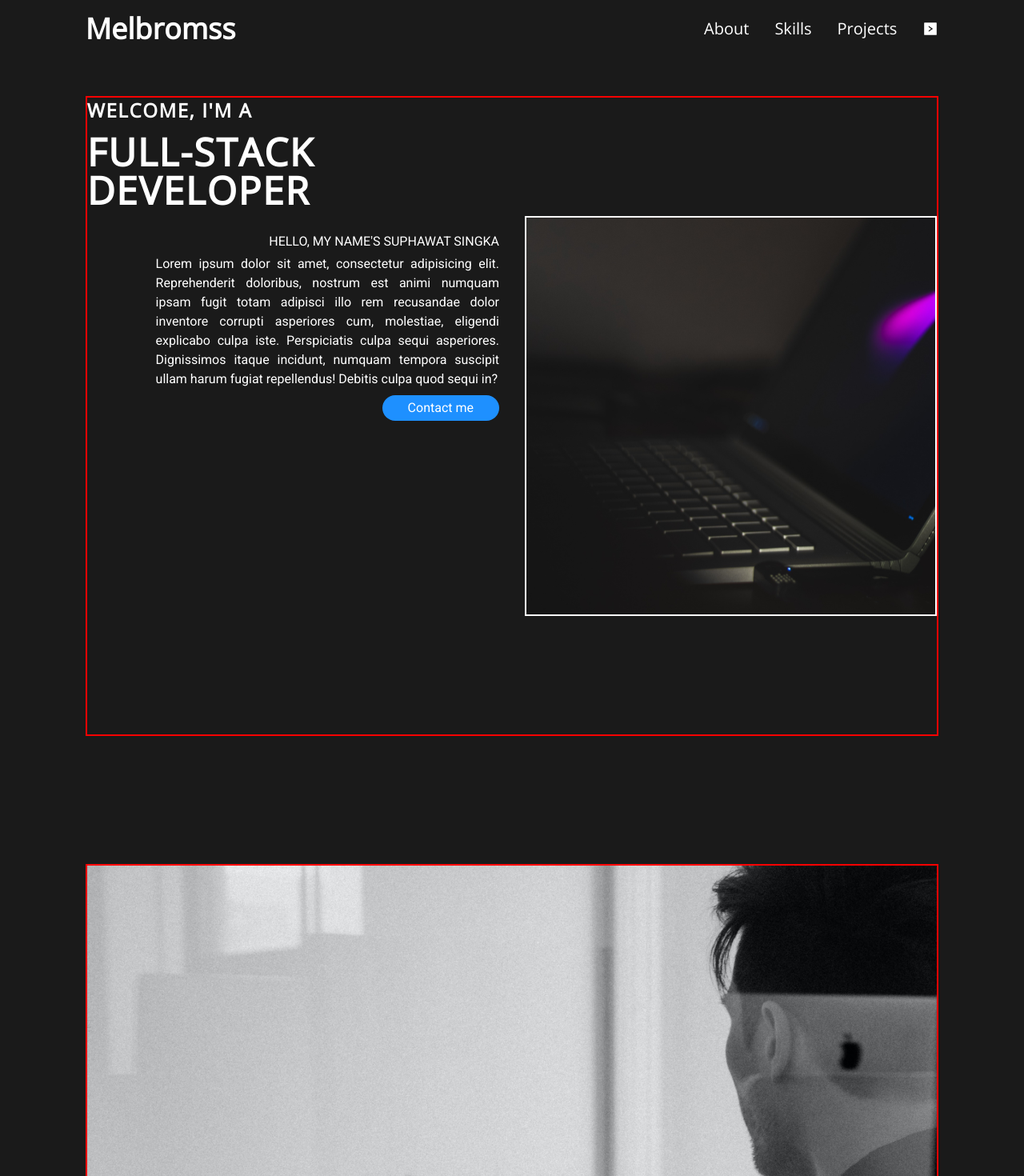
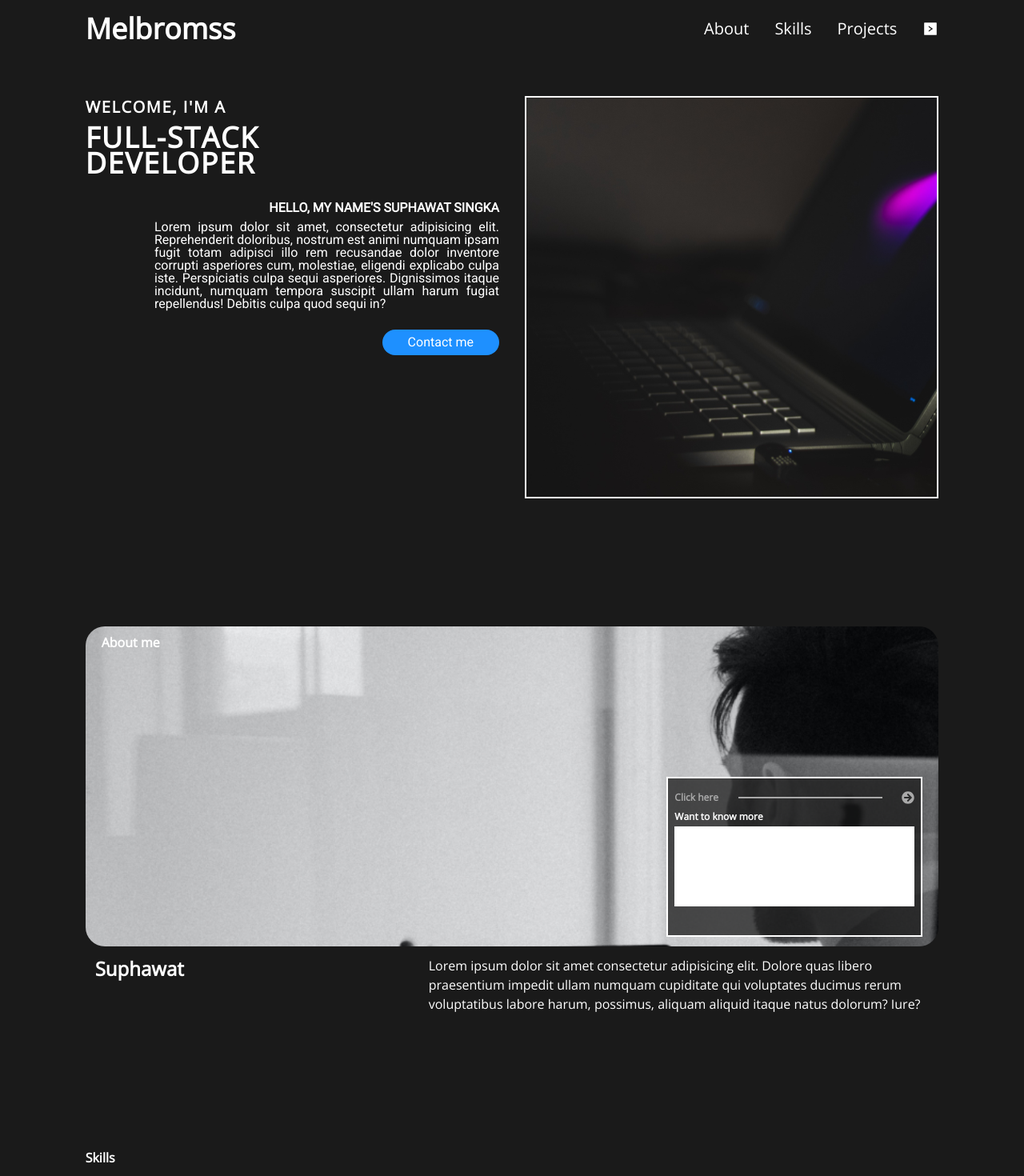
Before and after one commit to HersheyPlus/Portfolio, a React (Vite) app: page / in a window 1280 px wide. Shown: the top 1470 px of the page at 80% size. Built offline with nearby package versions, Linux system fonts and the light colour scheme.

Commit message:
about success (learn how to use min-width)

```diff
--- a/src/components/About.jsx
+++ b/src/components/About.jsx
@@ -1,10 +1,27 @@
 import React from 'react'
+import { FaArrowCircleRight } from "react-icons/fa";
 
 function About() {
   return (
     <section className='section'>
-      <div>
-        <img src="/img2.svg" alt="" />
+      <div className='h-[400px] bg-about bg-no-repeat bg-cover rounded-3xl relative'>
+        <h2 className='absolute left-5 top-3'>About me</h2>
+        <div className='w-[50%] tablet:w-[30%] h-1/2 border-2 absolute right-5 bottom-3 bg-dark bg-opacity-75 flex flex-col px-2 py-4 gap-y-2'>
+          <div className='flex items-center justify-between text-dark-gray gap-x-1'>
+            <h6 className='text-[9px] tablet:text-xs'>Click here</h6>
+            <div className='bg-dark-gray h-[2px] w-[60%] flex-shrink-0'></div>
+            <div className=''><FaArrowCircleRight /></div>
+          </div>
+          <div className='flex flex-col gap-y-1'>
+            <h5 className='text-xs'>Want to know more</h5>
+            <div className='bg-white min-h-[100px]'>
+            </div>
+          </div>
+        </div>
+      </div>
+      <div className='flex flex-row justify-between p-3'>
+        <div className='w-1/5'><h4 className='text-sm tablet:text-2xl'>Suphawat</h4></div>
+        <div className='w-3/5'><p className='text-[12px] tablet:text-base'>Lorem ipsum dolor sit amet consectetur adipisicing elit. Dolore quas libero praesentium impedit ullam numquam cupiditate qui voluptates ducimus rerum voluptatibus labore harum, possimus, aliquam aliquid itaque natus dolorum? Iure?</p></div>
       </div>
     </section>
   )
--- a/src/components/Hero.jsx
+++ b/src/components/Hero.jsx
@@ -4,18 +4,18 @@ function Hero() {
     <section className="section" id="hero">
       <div className="w-full h-full flex flex-col-reverse tablet:flex-row gap-8 tablet:justify-between">
         <div className=" h-full w-full tablet:w-1/2 flex flex-col gap-y-8">
-          <div className="space-y-3 tracking-widest text-center tablet:text-left uppercase" id='text'>
-            <h4>Welcome, I&apos;m a</h4>
-            <h1>Full-Stack<br /> Developer</h1>
+          <div className="space-y-2 tracking-widest text-center tablet:text-left uppercase" id='text'>
+            <h4 className="text-xl">Welcome, I&apos;m a</h4>
+            <h1 className="text-4xl leading-8">Full-Stack<br /> Developer</h1>
           </div>
           <div className="flex items-center tablet:items-end flex-col tablet:text-right font-roboto gap-y-2">
               <h5 className="uppercase">hello, my name&apos;s Suphawat Singka</h5>
-              <p className="w-5/6 text-justify wordSpacing-lg">Lorem ipsum dolor sit amet, consectetur adipisicing elit. Reprehenderit doloribus, nostrum est animi numquam ipsam fugit totam adipisci illo rem recusandae dolor inventore corrupti asperiores cum, molestiae, eligendi explicabo culpa iste. Perspiciatis culpa sequi asperiores. Dignissimos itaque incidunt, numquam tempora suscipit ullam harum fugiat repellendus! Debitis culpa quod sequi in?</p>
-              <button className="bg-blue rounded-full py-2 px-8 ">Contact me</button>
+              <p className="w-5/6 text-justify">Lorem ipsum dolor sit amet, consectetur adipisicing elit. Reprehenderit doloribus, nostrum est animi numquam ipsam fugit totam adipisci illo rem recusandae dolor inventore corrupti asperiores cum, molestiae, eligendi explicabo culpa iste. Perspiciatis culpa sequi asperiores. Dignissimos itaque incidunt, numquam tempora suscipit ullam harum fugiat repellendus! Debitis culpa quod sequi in?</p>
+              <button className="bg-blue rounded-full py-2 px-8 mt-4">Contact me</button>
           </div>
         </div>
-        <div className="w-full tablet:w-1/2 flex items-center">
-          <img src="/img1.svg" alt="avatar" className="border-2" />
+        <div className="w-full tablet:w-1/2 flex items-center tablet:h-full">
+          <img src="/img1.svg" alt="avatar" className="border-2 h-auto" />
         </div>
       </div>
     </section>
--- a/src/components/Navbar.jsx
+++ b/src/components/Navbar.jsx
@@ -16,7 +16,7 @@ function Navbar() {
     <nav className="mb-12 w-full py-4 max-w-screen-desktop desktop:mx-auto" id="navbar">
       <div className="w-5/6 min-w-80 h-full mx-auto flex items-center justify-between gap-x-6 px-3 tablet:px-0">
         <div className="" id="logo">
-          <h2>Melbromss</h2>
+          <h1 className="text-4xl">Melbromss</h1>
         </div>
         {isMobileScreen ? (
           <button className="text-3xl bg-red" onClick={toggleMenu}>
--- a/src/index.css
+++ b/src/index.css
@@ -4,32 +4,20 @@
 
 @layer base {
   body {
-    @apply text-white p-0 m-0 box-border bg-dark font-openSans leading-4  min-w-[500px] ;
+    @apply text-white p-0 m-0 box-border bg-dark font-openSans leading-4  min-w-[500px] tablet:min-w-[1280px];
   }
-  h1 {
-    @apply text-5xl font-bold;
-  }
-  h2 {
-    @apply text-4xl font-bold;
-  }
-  h3 {
-    @apply text-3xl font-semibold;
-  }
-  h4 {
-    @apply text-2xl font-semibold;
-  }
-  p {
-    @apply text-xs tablet:text-base desktop:text-lg font-medium ;
+  h1,h2,h3,h4,h5,h6 {
+    @apply font-bold;
   }
   img {
-    @apply w-full h-auto object-cover;
+    @apply object-cover w-full;
   }
   .captionText {
     @apply font-normal text-[12px];
   }
 
   .section {
-    @apply w-5/6 mx-auto border-2 border-red h-screen max-w-screen-desktop mb-40 box-border;
+    @apply w-5/6 mx-auto h-full max-w-screen-desktop mb-40 box-border;
   }
 
 }
--- a/tailwind.config.js
+++ b/tailwind.config.js
@@ -30,7 +30,7 @@ export default {
       pink:"#FF1493",
     },
     backgroundImage: {
-      'about': "url('/public/img2.svg')",
+      'about': "url('/public/img2.png')",
     }
   },
   plugins: [],
```
